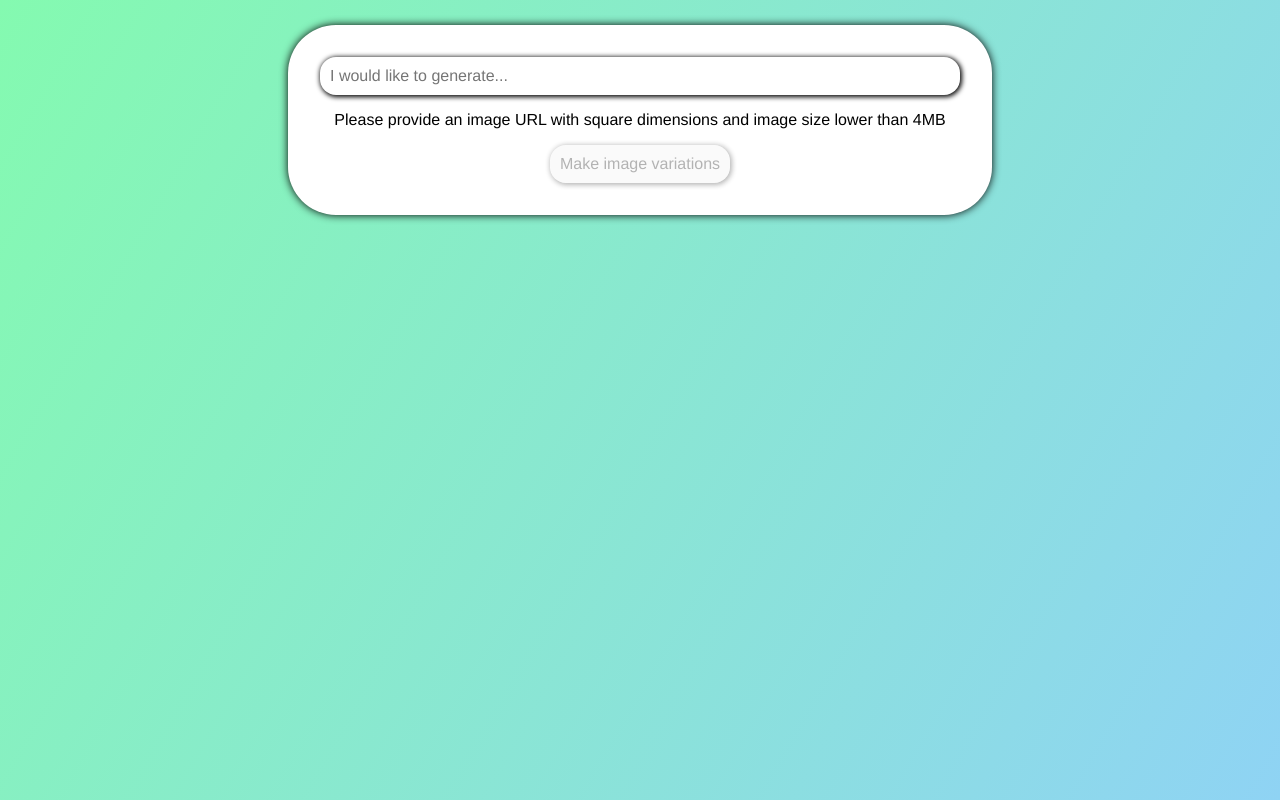
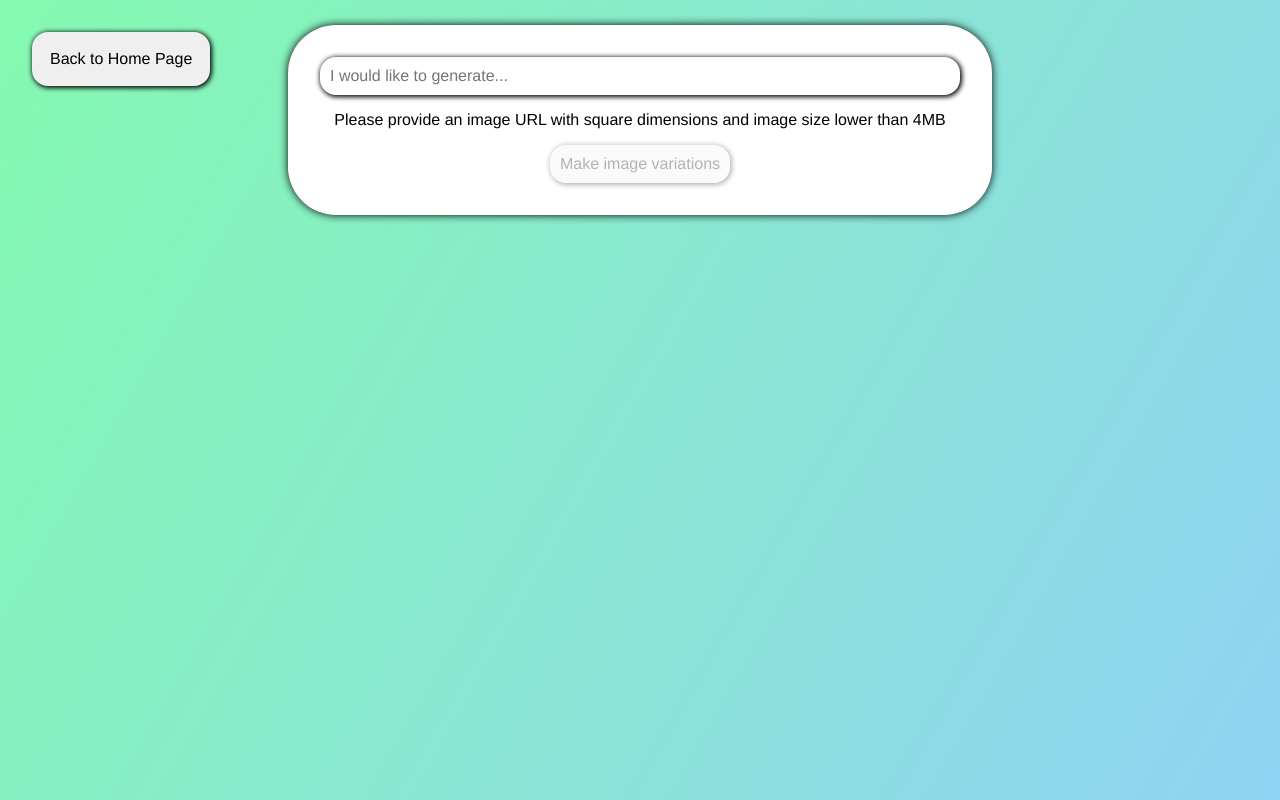
Before and after one commit to Yaronglp/yaron-gpt, a Next.js app: page /image-variation in a window 1280 px wide. Built offline with nearby package versions, Linux system fonts and the light colour scheme.

Commit message:
feat: back button on screens

```diff
--- /dev/null
+++ b/components/BackButton.tsx
@@ -0,0 +1,25 @@
+import React from 'react'
+import styled from 'styled-components'
+import Link from 'next/link'
+
+const BackButton = () => {
+  return (
+    <Link href="/">
+      <StyledButton>Back to Home Page</StyledButton>
+    </Link>
+  )
+}
+
+export default BackButton
+
+const StyledButton = styled.button`
+  position: absolute;
+  padding: var(--size-regular);
+  box-shadow: var(--shadow-default);
+  border-radius: var(--size-regular);
+  border-color: transparent;
+  font-size: var(--size-regular);
+  top: var(--size-big);
+  left: var(--size-big);
+  cursor: pointer;
+`
--- a/pages/completion.tsx
+++ b/pages/completion.tsx
@@ -6,6 +6,7 @@ import styled from 'styled-components'
 import Portal from '@/components/Portal'
 import { scrollToElement } from '@/utils/elements'
 import { FormWrapperStyle } from '@/styles/styles'
+import BackButton from '@/components/BackButton'
 
 const TOGGLE_INPUT = {
   optionLeft: 'Probability Temp',
@@ -69,6 +70,7 @@ export default function Completion() {
 
   return (
     <>
+      <BackButton />
       <StyledFormWrapper>
         <Form onFormSubmit={onSubmit} disabled={isLoading} toggleInput={TOGGLE_INPUT} submitLabel={'Get Answer'} />
       </StyledFormWrapper>
--- a/pages/image-creation.tsx
+++ b/pages/image-creation.tsx
@@ -6,6 +6,7 @@ import Portal from '@/components/Portal'
 import { scrollToElement } from '@/utils/elements'
 import ImageHolder, { IImageHolder } from '../components/ImageHolder'
 import { FormWrapperStyle } from '@/styles/styles'
+import BackButton from '@/components/BackButton'
 
 export default function ImageCreation() {
   const [imageHolders, setImageHolders] = useState<IImageHolder[]>([])
@@ -61,6 +62,7 @@ export default function ImageCreation() {
 
   return (
     <>
+      <BackButton />
       <StyledFormWrapper>
         <Form onFormSubmit={onSubmit} disabled={isLoading} submitLabel={'Generate image'} />
       </StyledFormWrapper>
--- a/pages/image-variation.tsx
+++ b/pages/image-variation.tsx
@@ -6,6 +6,7 @@ import Portal from '@/components/Portal'
 import { scrollToElement } from '@/utils/elements'
 import ImageHolder, { IImageHolder } from '../components/ImageHolder'
 import { FormWrapperStyle } from '@/styles/styles'
+import BackButton from '@/components/BackButton'
 
 export default function ImageVariation() {
   const [imageHolders, setImageHolders] = useState<IImageHolder[]>([])
@@ -65,6 +66,7 @@ export default function ImageVariation() {
 
   return (
     <>
+      <BackButton />
       <StyledFormWrapper>
         <Form
           onFormSubmit={onSubmit}
```
